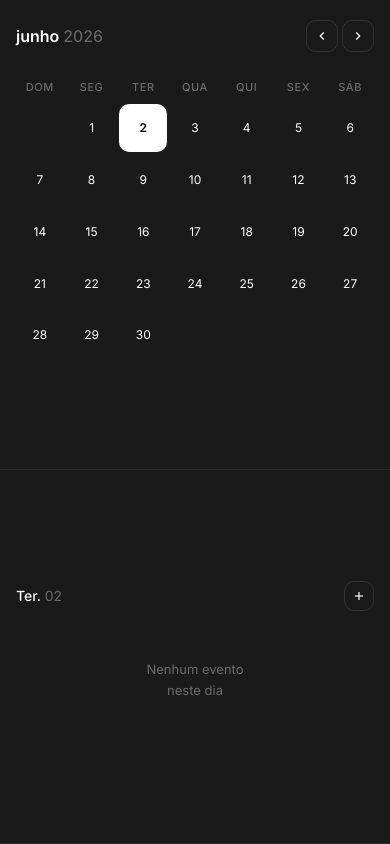
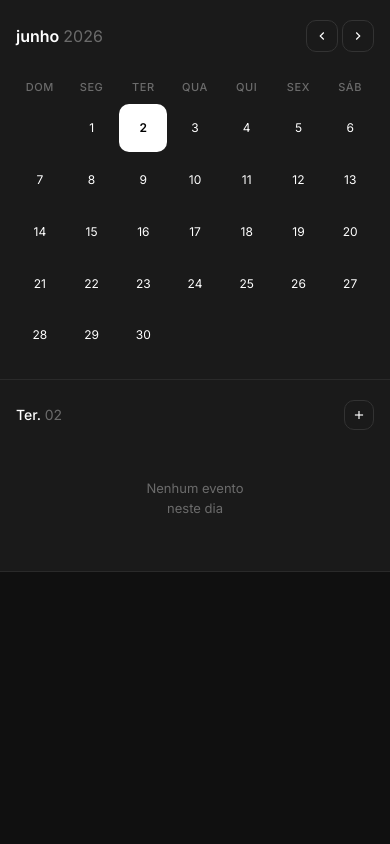
Before and after one commit to RibDevops/meucalendario, a Django app: page / in a window 390 px wide. Run offline with Django 4.2, Linux system fonts and the light colour scheme; data that the repository does not hold is empty.

Commit message:
Remove excessive spacing on mobile calendar view
Adjusted CSS to remove `min-height: 100vh` from the mobile calendar container, resolving a large gap between the calendar and event sections.

Replit-Commit-Author: Agent
Replit-Commit-Session-Id: f5557954-475c-4761-ad85-54138fe2ce2f
Replit-Commit-Checkpoint-Type: full_checkpoint
Replit-Commit-Event-Id: 13a740b3-7d3d-45ef-8d11-e9c1af91b9ac
Replit-Commit-Screenshot-Url: https://storage.googleapis.com/screenshot-production-us-central1/724205bd-eafb-45d9-be5d-a80076cf20e0/f5557954-475c-4761-ad85-54138fe2ce2f/7lNeOfp
Replit-Helium-Checkpoint-Created: true

```diff
--- a/calendario/static/css/calendario.css
+++ b/calendario/static/css/calendario.css
@@ -711,7 +711,7 @@ body {
         border-right: none;
         border-top: none;
         max-width: 100%;
-        min-height: 100vh;
+        min-height: unset;
     }
 
     .cal-divider {
```
Also changed, not shown: attached_assets/WhatsApp_Image_2026-06-03_at_16.14.582_1780514130263.jpeg (added), attached_assets/WhatsApp_Image_2026-06-03_at_16.14.58_1780514130262.jpeg (added).
